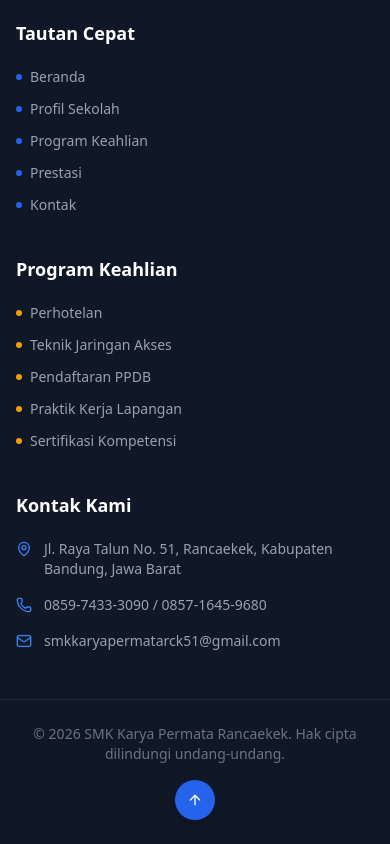
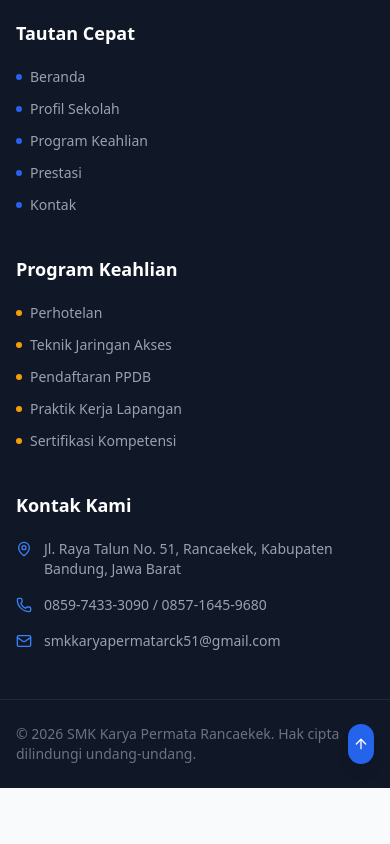
Before and after one commit to UjangSupriatna/smkkp-website, a Next.js app: page / in a window 390 px wide. Shown: the part 11126-11970 px from the top of the page. After the commit the page ends 11914 px from the top, so only its background shows below. Built offline with nearby package versions, Linux system fonts and the light colour scheme.

Commit message:
fix: move scroll-to-top button to right & update Instagram link
- Scroll-to-top button now always aligned to the right (not centered on mobile)
- Update Instagram link to official.smkkaryapermata_

```diff
--- a/src/components/school/footer.tsx
+++ b/src/components/school/footer.tsx
@@ -99,7 +99,7 @@
                 <Facebook className="w-4 h-4" />
               </a>
               <a
-                href="https://instagram.com"
+                href="https://instagram.com/official.smkkaryapermata_"
                 target="_blank"
                 rel="noopener noreferrer"
                 className="w-10 h-10 bg-gray-800 hover:bg-blue-600 rounded-lg flex items-center justify-center transition-colors"
@@ -198,8 +198,8 @@
       {/* Bottom bar */}
       <div className="border-t border-gray-800">
         <div className="max-w-7xl mx-auto px-4 py-6">
-          <div className="flex flex-col md:flex-row items-center justify-between gap-4">
-            <p className="text-gray-500 text-sm text-center md:text-left">
+          <div className="flex items-center justify-between">
+            <p className="text-gray-500 text-sm">
               &copy; {new Date().getFullYear()} SMK Karya Permata Rancaekek. Hak
               cipta dilindungi undang-undang.
             </p>
```
